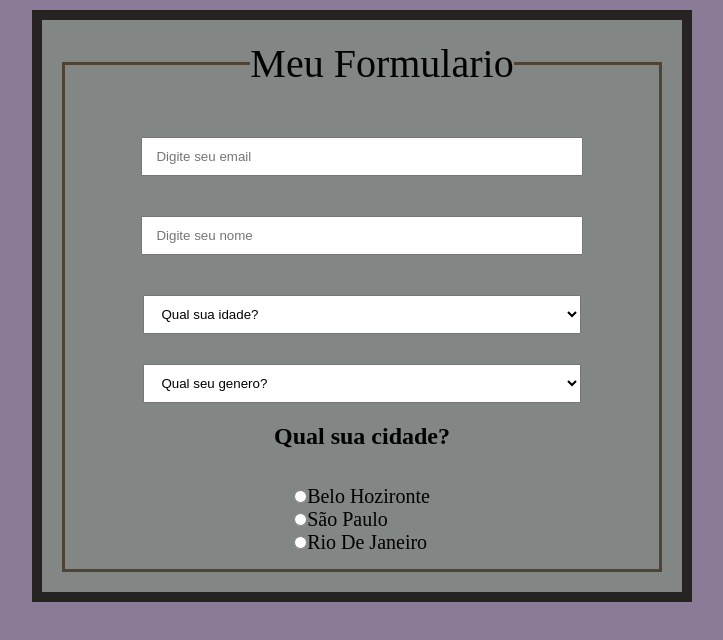
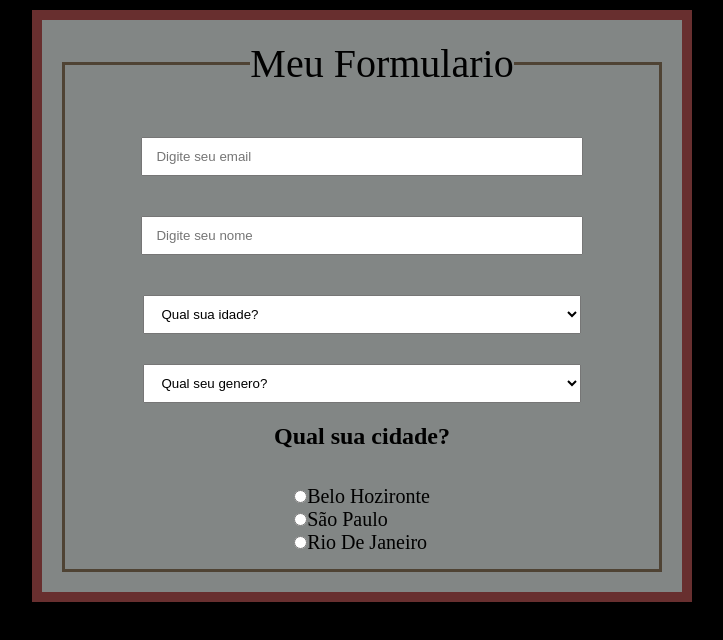
Before and after one commit to L4sK1/DANK.CODE_ESTUDOS, a plain HTML site: page index.html in a window 1280 px wide. Shown: the whole page, without its empty margins (278-1001 px from the left). Drawn offline with Linux system fonts and the light colour scheme.

Commit message:
Update style.css

```diff
--- a/css/style.css
+++ b/css/style.css
@@ -3,7 +3,7 @@
  	padding: 0;
  }
 body{
-	background-color: rgb(138, 124, 151);
+	background-color: black;
 }
  html,body{
  	height: 100%;
@@ -14,7 +14,7 @@ form{
 	background-color: rgb(130, 134, 133);
 	margin: 10px auto;
 	padding: 20px;
-	border: 10px solid rgb(39, 35, 35);
+	border: 10px solid rgb(104, 47, 47);
 	text-align: center;
 }
 
```
